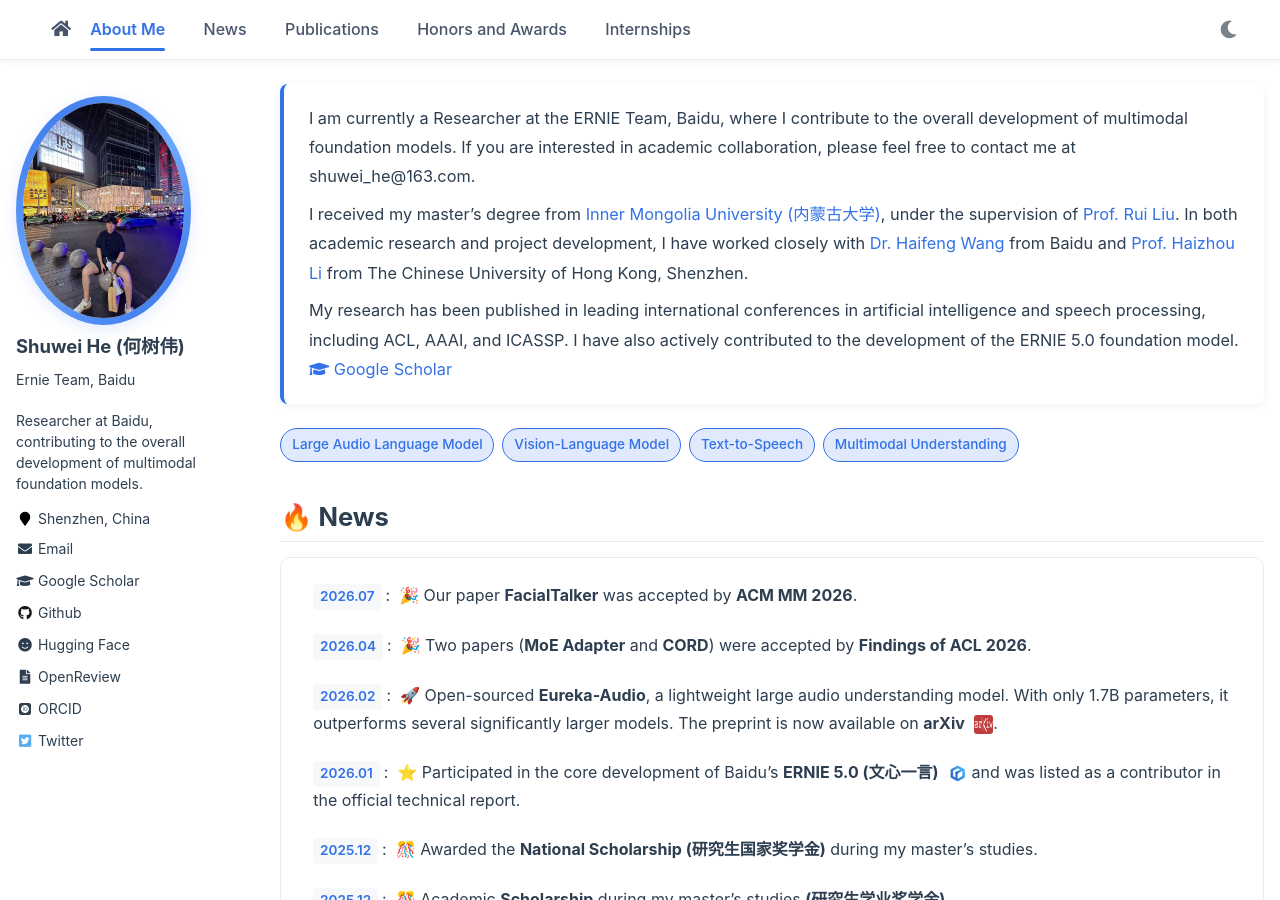
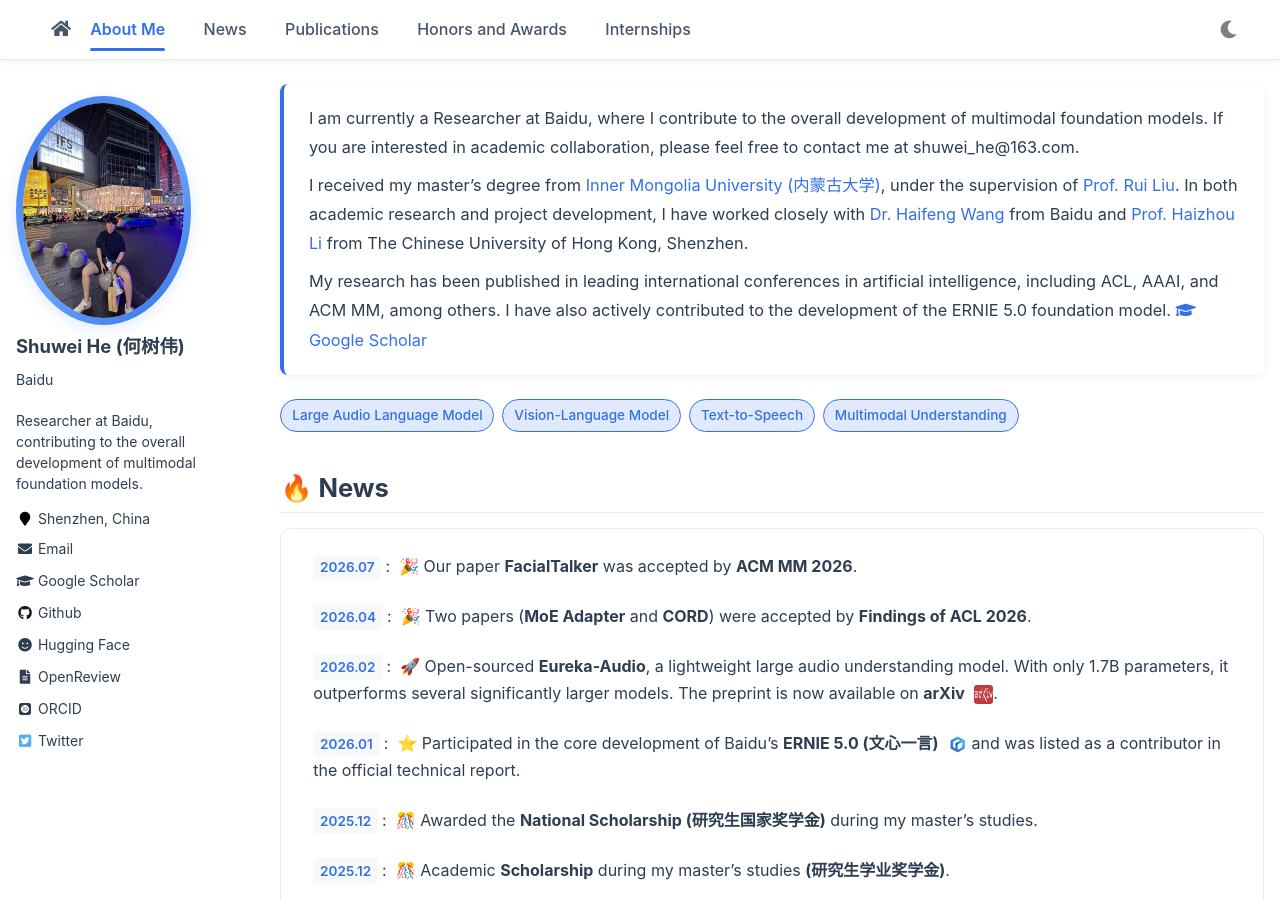
Before and after one commit to he-shuwei/he-shuwei.github.io, a Jekyll site: the page built from _pages/about.md, in a window 1280 px wide and 900 px high. Built offline with Jekyll 4.4.1, drawn with Linux system fonts in a browser that asks for light colours; comment, search, counter and statistics services are not loaded.

Commit message:
Reframe affiliation as Baidu and refresh conference list

```diff
--- a/_config.yml
+++ b/_config.yml
@@ -15,8 +15,8 @@ url                      : "https://he-shuwei.github.io"
 google_analytics_id      :  # get google_analytics_id from https://analytics.google.com/analytics/
 
 # SEO Related
-meta_description     : "Shuwei He (何树伟) - Researcher at Baidu ERNIE Team, supervised by Prof. Rui Liu. Research on Large Audio Language Models, Vision-Language Models, Text-to-Speech, and Multimodal Understanding. Published at ACL, AAAI, ICASSP. Contributed to ERNIE 5.0. | 何树伟，百度文心大模型团队研究员，导师刘瑞教授。研究方向：大音频语言模型、视觉语言模型、语音合成、多模态理解。"
-meta_keywords        : "Shuwei He, 何树伟, Baidu, ERNIE, Large Audio Language Model, Vision-Language Model, Text-to-Speech, Multimodal Understanding, ACL, AAAI, ICASSP"
+meta_description     : "Shuwei He (何树伟) - Researcher at Baidu, supervised by Prof. Rui Liu. Research on Large Audio Language Models, Vision-Language Models, Text-to-Speech, and Multimodal Understanding. Published at ACL, AAAI, and ACM MM, among others. Contributed to ERNIE 5.0. | 何树伟，百度文心大模型团队研究员，导师刘瑞教授。研究方向：大音频语言模型、视觉语言模型、语音合成、多模态理解。"
+meta_keywords        : "Shuwei He, 何树伟, Baidu, ERNIE, Large Audio Language Model, Vision-Language Model, Text-to-Speech, Multimodal Understanding, ACL, AAAI, ACM MM"
 google_site_verification : "KfIdPhg4Bn5icRQW1xh7MXVJ3kNleHXoAF0ny6EtHbs"
 bing_site_verification   :  # get bing_site_verification from https://www.bing.com/webmasters/about
 baidu_site_verification  :  # get baidu_site_verification from https://ziyuan.baidu.com/login/index?u=/site/index
@@ -25,7 +25,7 @@ baidu_site_verification  :  # get baidu_site_verification from https://ziyuan.ba
 author:
   name             : "Shuwei He (何树伟)"
   avatar           : "images/touxiang.jpg"
-  bio              : "Ernie Team, Baidu"
+  bio              : "Baidu"
   location         : "Shenzhen, China"
   googlescholar    : "https://scholar.google.com/citations?user=nikCmlkAAAAJ"
   email            : "shuwei_he@163.com"
--- a/_pages/about.md
+++ b/_pages/about.md
@@ -13,11 +13,11 @@ redirect_from:
 
 <div class="about-intro" markdown="1">
 
-I am currently a Researcher at the ERNIE Team, Baidu, where I contribute to the overall development of multimodal foundation models. If you are interested in academic collaboration, please feel free to contact me at shuwei_he@163.com.
+I am currently a Researcher at Baidu, where I contribute to the overall development of multimodal foundation models. If you are interested in academic collaboration, please feel free to contact me at shuwei_he@163.com.
 
 I received my master's degree from [Inner Mongolia University (内蒙古大学)](https://www.imu.edu.cn/), under the supervision of [Prof. Rui Liu](https://ttslr.github.io/). In both academic research and project development, I have worked closely with [Dr. Haifeng Wang](https://haifengwang.net/) from Baidu and [Prof. Haizhou Li](https://www.colips.org/~eleliha/) from The Chinese University of Hong Kong, Shenzhen.
 
-My research has been published in leading international conferences in artificial intelligence and speech processing, including ACL, AAAI, and ICASSP. I have also actively contributed to the development of the ERNIE 5.0 foundation model. <a href='https://scholar.google.com/citations?user=nikCmlkAAAAJ'><i class="fas fa-graduation-cap"></i> Google Scholar</a>
+My research has been published in leading international conferences in artificial intelligence, including ACL, AAAI, and ACM MM, among others. I have also actively contributed to the development of the ERNIE 5.0 foundation model. <a href='https://scholar.google.com/citations?user=nikCmlkAAAAJ'><i class="fas fa-graduation-cap"></i> Google Scholar</a>
 
 </div>
 
```
